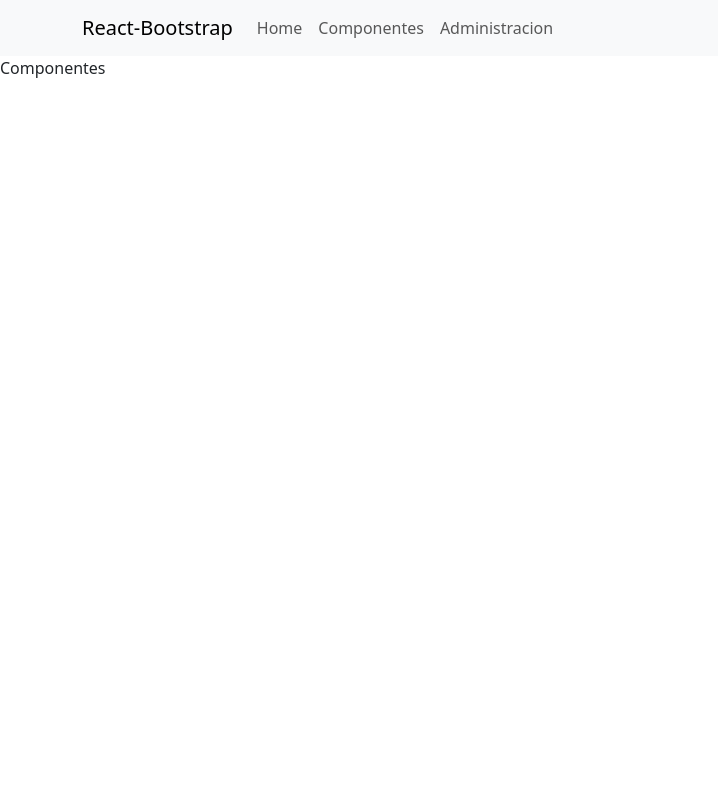
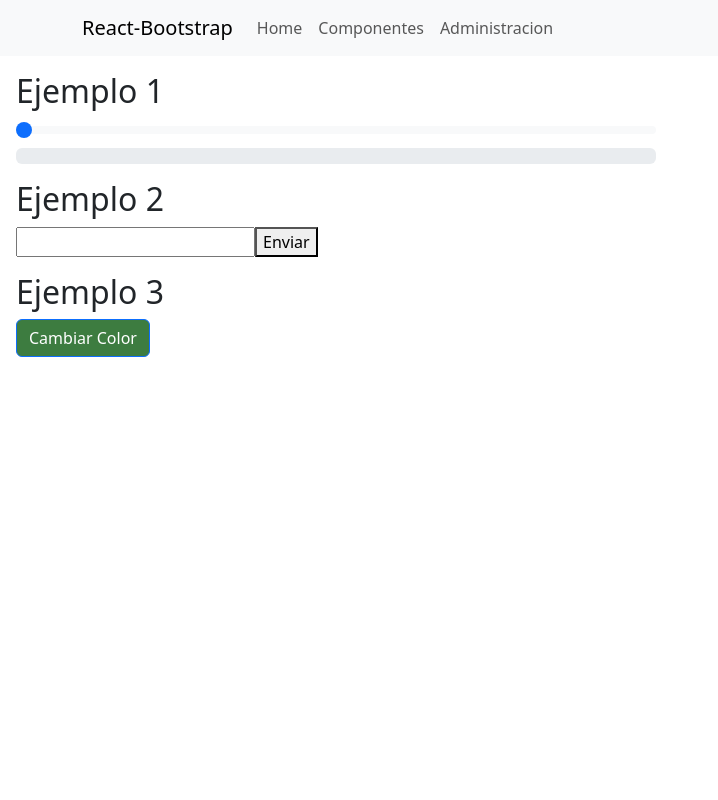
Before and after one commit to Ignatox/1-React-TP, a React (Vite) app: page /componentes in a window 1280 px wide. Shown: the top 800 px of the page, without its empty margins (0-718 px from the left). Built offline with nearby package versions, Linux system fonts and the light colour scheme.

Commit message:
Components

```diff
--- /dev/null
+++ b/src/components/AlertGenerator/AlertGenerator.tsx
@@ -0,0 +1,20 @@
+import {Alert} from "react-bootstrap";
+
+// Se especifica cuales son los props y el tipo de dato que el componente hijo puede recibir
+type AlertGeneratorProps = {
+    message: string;
+}
+
+//El componente hijo tiene"argumentos" del tipo "AlertGeneratorProps"
+const AlertGenerator = ({message} : AlertGeneratorProps) => {
+  return (
+    <Alert variant="success" className="mt-2 2-25">
+        <Alert.Heading> Mensage recibido</Alert.Heading>
+        <p>
+            {message}
+        </p>
+        </Alert>
+        )
+}
+
+export default AlertGenerator
--- /dev/null
+++ b/src/components/AlertMessage/AlertMessage.tsx
@@ -0,0 +1,36 @@
+import {useState} from 'react';
+import AlertGenerator from '../AlertGenerator/AlertGenerator';
+
+const AlertMessage = () => {
+    //Guarda el valor del campo de texto
+    const [inputValue, setInputValue] = useState('');
+    //Guarda el mensaje
+    const [message, setMessage] = useState('');
+    //Muestra el componente hijo segun el estado
+    const [showAlert, setShowAlert] = useState(false);
+    //Si el campo no esta vacio se guarda el texsto que escribio el usuariuo en message
+    //Se renderiza el componente hijo
+    const handleClick = () => {
+        if(inputValue.trim() !== ''){
+            setShowAlert(true);
+            setMessage(inputValue);
+        }else {
+            setShowAlert(false);
+        }
+    }
+  return (
+    <div className='m-3'>
+        <h2>Ejemplo 2</h2>
+
+        {/* Componente padre */}
+        <input type="text" value={inputValue} onChange={(e) =>
+        setInputValue(e.target.value)} />
+        <button onClick={handleClick}> Enviar </button>
+
+        {/* Componente hijo */}
+        {showAlert && <AlertGenerator message={message}/>}
+    </div>
+  )
+}
+
+export default AlertMessage
--- /dev/null
+++ b/src/components/ButtonColorPick/ButtonColorPick.tsx
@@ -0,0 +1,37 @@
+import { useState } from "react";
+import ModalColorPick from "../ModalColorPick/ModalColorPick";
+import { Button } from "react-bootstrap";
+const ButtonColorPick = () => {
+    //Color inicial del boton
+    const [buttonColor, setButtonColor] = useState("#3d7c40");
+
+    //Manejo del modal
+    const [showModal, setShowModal] = useState(false);
+
+    //Funcion para cambiar el color del boton
+    const handleColorChange = (color: string) => {
+        setButtonColor(color);
+    };
+
+    //Funcion al hacer click en el boton se muesta el modal\
+    const handleShowModal = () => {
+        setShowModal(true);
+    }
+  return (
+    <div className="m-3">
+        <h2> Ejemplo 3</h2>
+        {/* componente padre */}
+    <Button variant="primary" style={{backgroundColor: buttonColor}}
+    onClick={handleShowModal}> Cambiar Color </Button>
+
+    {/* Componente hijo */}
+    {showModal && <ModalColorPick
+    show={showModal}
+    onHide={() => setShowModal(false)}
+    handleColorChange={handleColorChange}/>}
+    </div>
+
+  )
+}
+
+export default ButtonColorPick
--- /dev/null
+++ b/src/components/DangerBar/DangerBar.tsx
@@ -0,0 +1,25 @@
+import { ProgressBar} from "react-bootstrap";
+
+//Se especifica cuales son los props y el tipo de dato que el componente hijo puede recibir
+type DangerBarProps = {
+    value:number;
+};
+
+//El componente hijo tiene "argumentos" del tipo "DangerBarProps"
+const DangerBar = ({value}:DangerBarProps) => {
+    //Logica segun el valor recibido del componente padre se mnostrara un color diferente
+    const getVariant = (value: number) => {
+        if (value < 30) {
+            return 'sucess';
+        } else if ( value < 60) {
+            return 'warning';
+        } else {
+            return 'danger';
+        }
+    };
+    return(
+        <ProgressBar animated now={value} variant={getVariant(value)}/>
+    )
+
+}
+export default DangerBar
--- /dev/null
+++ b/src/components/DangerInput/DangerInput.tsx
@@ -0,0 +1,25 @@
+import React, {useState} from 'react';
+import {Form} from 'react-bootstrap';
+import DangerBar from '../DangerBar/DangerBar';
+
+const DangerInput = () => {
+    //Variable que va a guardar el valor elegido por el usuario
+    const[value,setValue] = useState(0);
+    //Actualizar estado de value
+    const handleChange = (event: React.ChangeEvent<HTMLInputElement>) => {
+        setValue(Number(event.target.value))
+    }
+  return (
+    <div className='m-3 w-50'>
+        <h2> Ejemplo 1 </h2>
+        {/* { componente padre} */}
+        <Form.Range value={value} onChange={handleChange}/>
+
+        {/* {componente hijo} */}
+        <DangerBar value={value}/>
+    </div>
+
+  )
+}
+
+export default DangerInput
--- /dev/null
+++ b/src/components/ModalColorPick/ModalColorPick.tsx
@@ -0,0 +1,49 @@
+import {useState} from 'react';
+import { Button, Modal } from 'react-bootstrap';
+import { Form } from 'react-bootstrap';
+type MyModalProps = {
+    show: boolean;
+    onHide: () => void;
+    handleColorChange: (color:string) => void;
+}
+
+const ModalColorPick = ({show, onHide, handleColorChange}: MyModalProps) => {
+    //Variables para guardar el valor seleccionado del formulario
+
+    const[selectedcolor, setSelectedColor] = useState("#FFF");
+    const handleColorPickerChange =(event: React.ChangeEvent<HTMLInputElement>)=>{
+        setSelectedColor(event.target.value);
+    }
+    //Al hacer click en aceptar , se pasa el color elegido a la funcion quye proviene del componente padre
+    //y se cierra el modal
+    const handleAcceptClick = () => {
+        handleColorChange(selectedcolor);
+        onHide();
+    }
+  return (
+    <Modal show={show} onHide={onHide} centered backdrop="static">
+        <Modal.Header closeButton>
+            <Modal.Title> Cambiar color </Modal.Title>
+        </Modal.Header>
+
+        <Modal.Body>
+            {/* Color pciker */}
+            <Form.Label htmlFor="exampleColorInput"> Elije un color </Form.Label>
+            <Form.Control
+                type='color'
+                id='exampleColorInput'
+                defaultValue="#FFF"
+                title="Elije tu color"
+                onChange={handleColorPickerChange}
+                />
+
+        </Modal.Body>
+        <Modal.Footer>
+            <Button variant="secondary" onClick={onHide}> Cancelar </Button>
+            <Button variant="primary" onClick={handleAcceptClick}> Aceptar </Button>
+        </Modal.Footer>
+    </Modal>
+  )
+}
+
+export default ModalColorPick
--- a/src/pages/Componentes.tsx
+++ b/src/pages/Componentes.tsx
@@ -1,9 +1,14 @@
-
+import AlertMessage from "../components/AlertMessage/AlertMessage";
+import ButtonColorPick from "../components/ButtonColorPick/ButtonColorPick";
+import DangerInput from "../components/DangerInput/DangerInput";
 
 const Componentes = () => {
   return (
     <>
-    Componentes
+    {/* Importamos solo el padre porque desde el accedemos al hijo */}
+      <DangerInput/>
+      <AlertMessage/>
+      <ButtonColorPick/>
     </>
   )
 }
```
